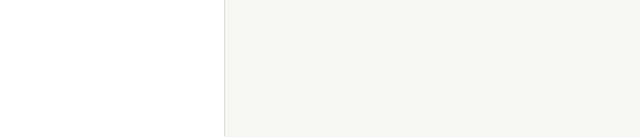
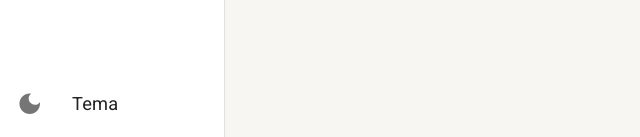
Before and after one commit to Gabriel-pagnan/dashboard, a React (Create React App) app: page /home in a window 1280 px wide. Shown: the part 663-800 px from the top of the page, without its empty margins (0-640 px from the left). Built offline with nearby package versions, Linux system fonts and the light colour scheme.

Commit message:
feat: theme mode

```diff
--- a/public/index.html
+++ b/public/index.html
@@ -1,5 +1,5 @@
 <!DOCTYPE html>
-<html lang="en">
+<html lang="pt-br">
 
 <head>
   <meta charset="utf-8" />
--- a/src/shared/components/side-bar/SideBar.tsx
+++ b/src/shared/components/side-bar/SideBar.tsx
@@ -1,8 +1,9 @@
+import { DarkMode, LightMode } from '@mui/icons-material';
 import { Avatar, Drawer, Divider, List, ListItemButton, ListItemIcon, ListItemText, Icon, useMediaQuery } from '@mui/material';
 import { Box, useTheme } from '@mui/system';
 import { ReactNode } from 'react';
 import { useMatch, useNavigate, useResolvedPath } from 'react-router-dom';
-import { useDrawerContext } from '../../contexts';
+import { useAppThemeContext, useDrawerContext } from '../../contexts';
 
 interface ISideBarProps {
   children: ReactNode
@@ -18,7 +19,7 @@ const ListItemLink: React.FC<IListItemLinkProps> = ({ to, icon, label, onClick }
   const navigate = useNavigate();
 
   const resolvedPath = useResolvedPath(to);
-  const match = useMatch({path: resolvedPath.pathname, end: false});
+  const match = useMatch({ path: resolvedPath.pathname, end: false });
 
   const handleClick = () => {
     navigate(to);
@@ -35,9 +36,11 @@ const ListItemLink: React.FC<IListItemLinkProps> = ({ to, icon, label, onClick }
   );
 };
 
-export const SideBar: React.FC<ISideBarProps> = ({children}) => {
+export const SideBar: React.FC<ISideBarProps> = ({ children }) => {
   const theme = useTheme();
-  const {isDrawerOpen, toggleDrawerOpen, drawerOptions} = useDrawerContext();
+  const { isDrawerOpen, toggleDrawerOpen, drawerOptions } = useDrawerContext();
+  const { toggleTheme, themeName } = useAppThemeContext();
+
   const smDown = useMediaQuery(theme.breakpoints.down('sm'));
   return (
     <>
@@ -51,16 +54,28 @@ export const SideBar: React.FC<ISideBarProps> = ({children}) => {
 
           <Box flex={1}>
             <List component='nav'>
-              {drawerOptions.map(drawerOption =>(
+              {drawerOptions.map(drawerOption => (
                 <ListItemLink
                   to={drawerOption.path}
                   key={drawerOption.path}
                   icon={drawerOption.icon}
                   label={drawerOption.label}
-                  onClick={smDown ? toggleDrawerOpen : undefined}/>
+                  onClick={smDown ? toggleDrawerOpen : undefined} />
               ))}
             </List>
           </Box>
+          <Box>
+            <List component='nav'>
+              <ListItemButton onClick={toggleTheme}>
+                <ListItemIcon>
+                  <Icon>{themeName === 'light' ? <DarkMode /> : <LightMode />}</Icon>
+                </ListItemIcon>
+                <ListItemText primary='Tema' />
+              </ListItemButton>
+            </List>
+          </Box>
+
+
         </Box>
       </Drawer>
       <Box height='100vh' marginLeft={smDown ? 0 : theme.spacing(28)}>
--- a/src/shared/themes/Dark.ts
+++ b/src/shared/themes/Dark.ts
@@ -3,9 +3,13 @@ import { cyan, yellow } from '@mui/material/colors';
 
 export const DarkTheme = createTheme({
   typography: {
+    allVariants: {
+      color: 'white'
+    },
     fontSize: 16,
   },
   palette: {
+    mode: 'dark',
     primary: {
       main: yellow[700],
       dark: yellow[800],
```
